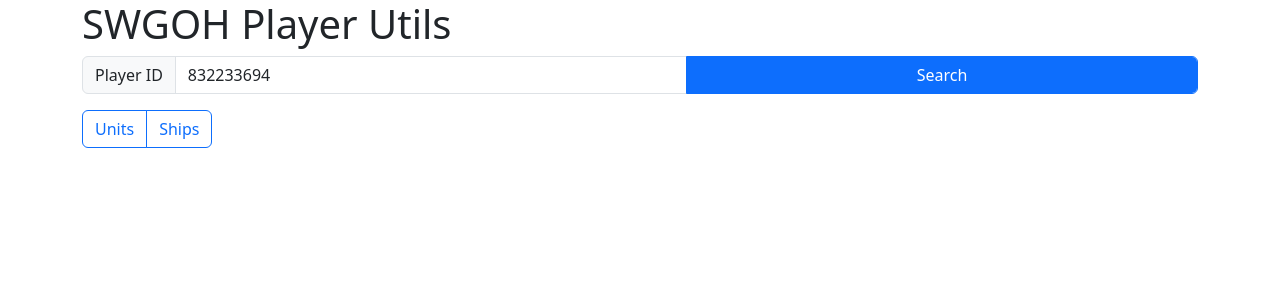
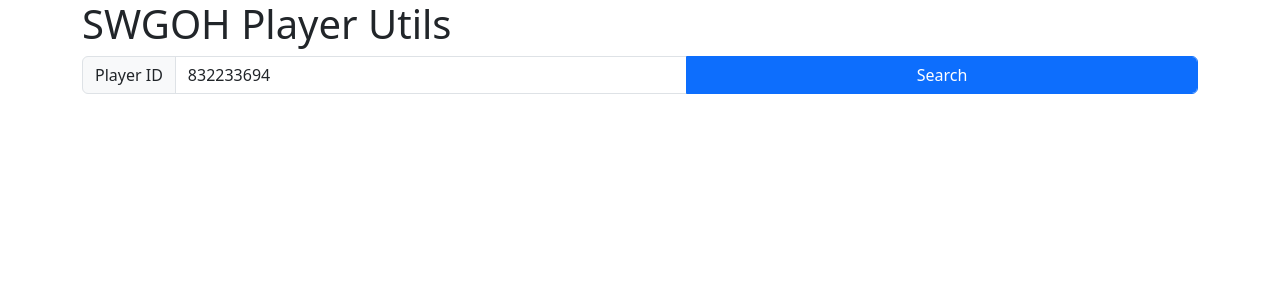
Before and after one commit to garydaw/my-app, a React (Create React App) app: page / in a window 1280 px wide. Shown: the top 300 px of the page. Built offline with nearby package versions, Linux system fonts and the light colour scheme.

Commit message:
search and filter working

```diff
--- a/src/App.js
+++ b/src/App.js
@@ -11,54 +11,53 @@
   const [playerUnits,setPlayerUnits] = useState([]);
   const [allUnits,setAllPlayerUnits] = useState([]);
   const [combatType,setCombatType] = useState("units");
+  const [className, setClass] = useState("btn-group mb-3 d-none");
+
 
   let getPlayerInfo = async () => {
     try {
-
         //get data
         const data = await (await fetch(url + document.getElementById("playerId").value+'/')).json()
 
-        setAllPlayerUnits(data.units.sort((a, b) => (a.data.power < b.data.power) ? 1 : -1));
+        document.getElementById("unitsRadio").checked = true;
+        setClass("btn-group mb-3");
 
-        showUnits();
-
-
+        showUnits("units", data.units.sort((a, b) => (a.data.power < b.data.power) ? 1 : -1), true);
 
     } catch (err) {
         console.log(err.message)
     }
   }
 
-  function showUnits(){
 
-    if(combatType == "units" ){
-      setPlayerUnits(allUnits.filter(checkUnits));
+  function showUnits(newCombatType, data, set){
+
+    setCombatType(newCombatType);
+    if(set){
+      setAllPlayerUnits(data);
+    }
+    if(newCombatType === "units" ){
+      setPlayerUnits(data.filter(checkUnits));
     } else {
-      setPlayerUnits(allUnits.filter(checkShips));
+      setPlayerUnits(data.filter(checkShips));
     }
 
     function checkUnits(unit) {
-      return  unit.data.combat_type == 1;
+      return  unit.data.combat_type === 1;
     }
 
     function checkShips(unit) {
-      return  unit.data.combat_type == 2;
+      return  unit.data.combat_type === 2;
     }
 
   }
 
   let checkCombatType = async () => {
-    if(document.getElementById("unitsRadio").checked && combatType != "units"){
-      setCombatType("units");
-      showUnits();
-    } else if (document.getElementById("shipsRadio").checked && combatType != "ships"){
-      setCombatType("ships");
-      showUnits();
+    if(document.getElementById("unitsRadio").checked && combatType !== "units"){
+      showUnits("units", allUnits, false);
+    } else if (document.getElementById("shipsRadio").checked && combatType !== "ships"){
+      showUnits("ships", allUnits, false);
     }
-  }
-
-  let doNothing = async () => {
-    //nothing!
   }
 
   return (
@@ -78,13 +77,15 @@
         <button className="form-control btn btn-primary" onClick={getPlayerInfo}>Search</button>
       </div>
 
-      <div className="btn-group mb-3" role="group" aria-label="Combat Selection">
-        <input type="radio" className="btn-check" name="combatType" id="unitsRadio" autoComplete="off" onChange={doNothing} onClick={checkCombatType}></input>
-        <label className="btn btn-outline-primary" for="unitsRadio">Units</label>
+
+      <div className={className} role="group" aria-label="Combat Selection">
+        <input type="radio" className="btn-check" name="combatType" id="unitsRadio" autoComplete="off" onClick={checkCombatType}></input>
+        <label className="btn btn-outline-primary" htmlFor="unitsRadio">Units</label>
 
         <input type="radio" className="btn-check" name="combatType" id="shipsRadio" autoComplete="off" onClick={checkCombatType}></input>
-        <label className="btn btn-outline-primary" for="shipsRadio">Ships</label>
+        <label className="btn btn-outline-primary" htmlFor="shipsRadio">Ships</label>
       </div>
+
 
       <div className="row row-cols-3">
         {playerUnits.map((unit, index) => {
```
